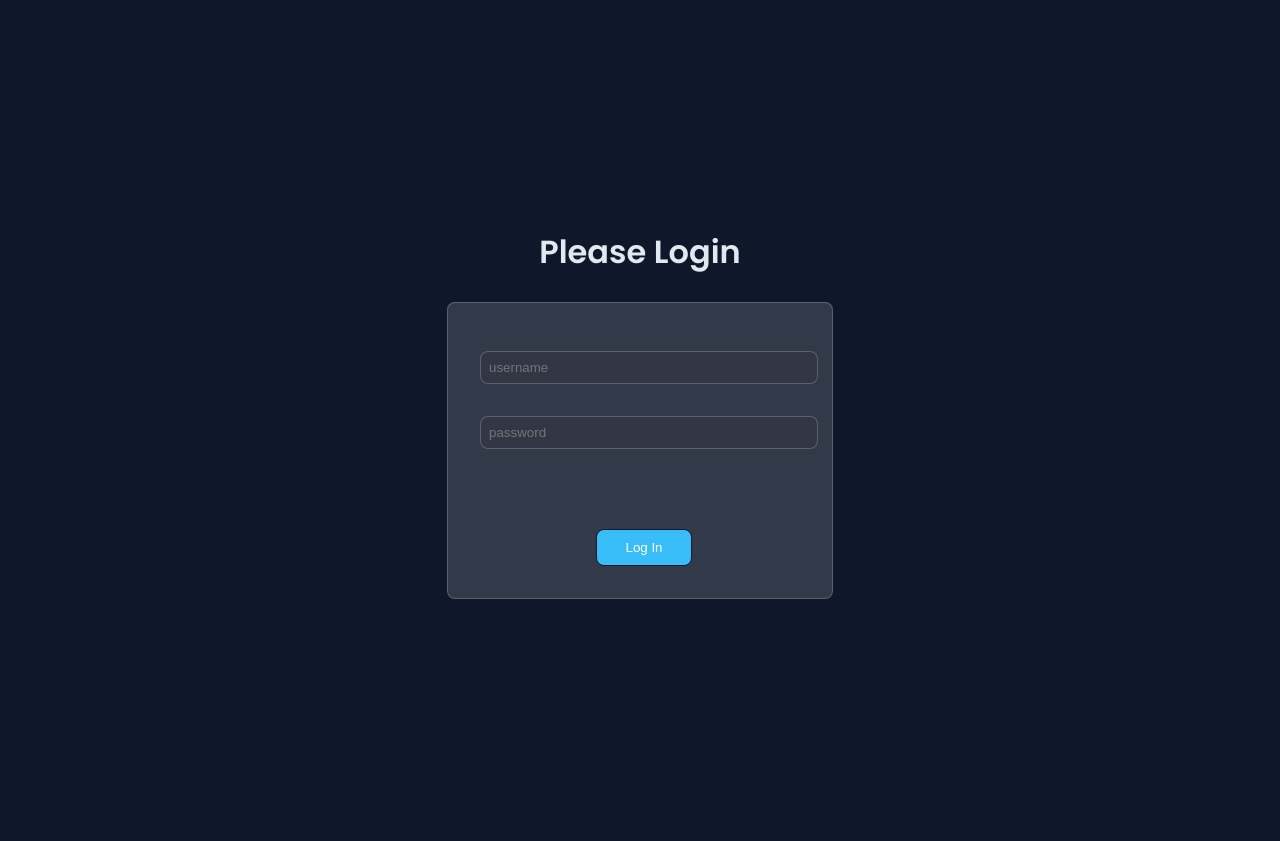
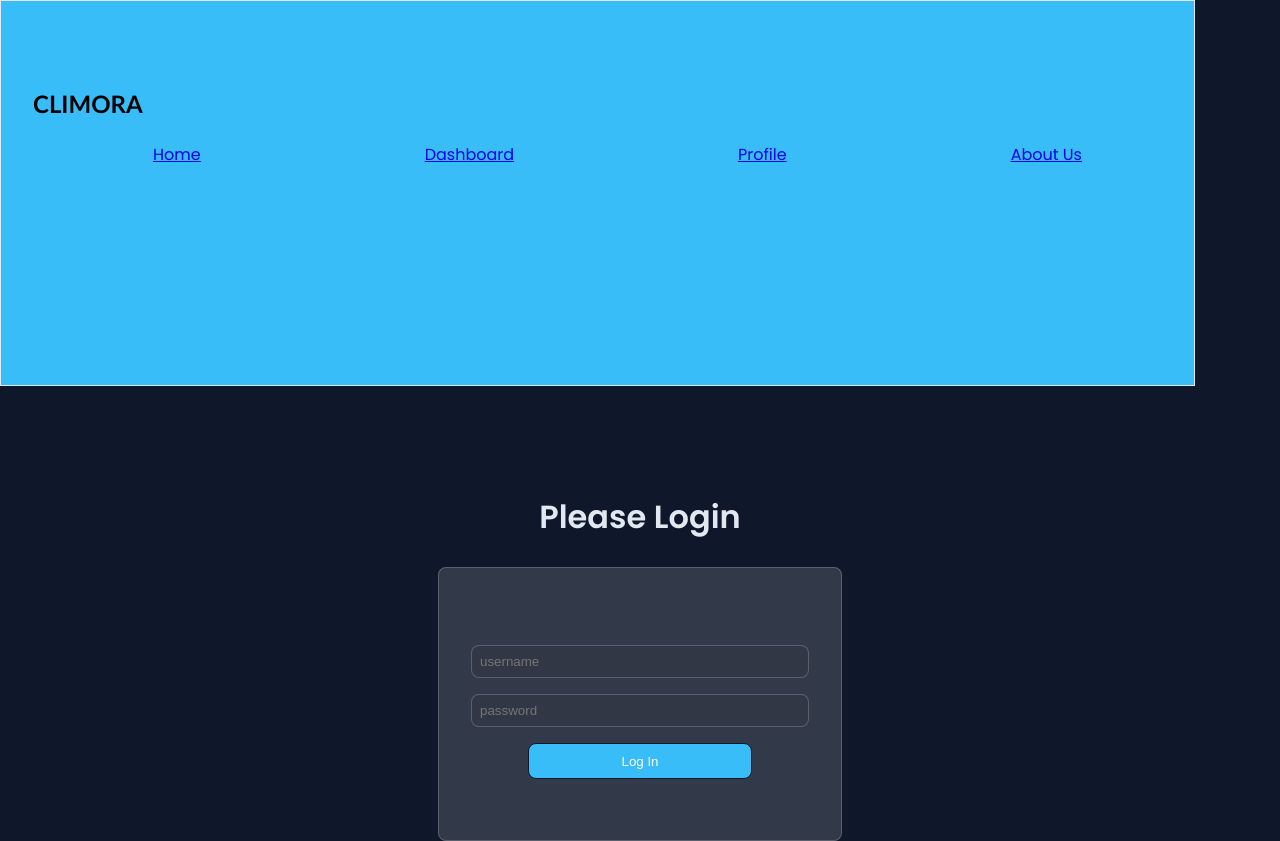
Before and after one commit to muskanm07/climora-weather-app, a React (Vite) app: page /weatherpage in a window 1280 px wide. Before the commit the page ends 800 px from the top, so only its background shows below. Built offline with nearby package versions, Linux system fonts and the light colour scheme.

Commit message:
added router and fixed bugs from weather forecast

```diff
--- a/src/App.css
+++ b/src/App.css
@@ -1,15 +1,14 @@
 @import url('https://fonts.googleapis.com/css2?family=Poppins:wght@300;400;500;600&display=swap');
 
 body{
-  display: flex;
-  justify-content:center ;
-  align-items: center;
+
   min-height: 100vh;
   background: #0f172a;
   font-family: 'Poppins', sans-serif;
   margin: 0;
   padding: 0;
   box-sizing: border-box;
+
 }
 .home{
  display: flex;
@@ -24,8 +23,8 @@ body{
 .navbar{
   display: inline-block;
   background-color: #38bdf8;
- min-width: 80rem;
-  max-height: 10rem;
+  min-width: 30rem;
+  min-height: 20rem;
    border: 1px solid #e2e8f0;
   margin-bottom: 5rem;
    padding: 2rem 0;
@@ -79,7 +78,8 @@ li{
   border: 1px solid rgba(255,255,255,0.2);
   width: 90%;
   max-width:20rem;
-  max-height:30rem;
+
+  height: auto;
 
   border-radius: 2rem;
   color: #e2e8f0;
@@ -87,6 +87,10 @@ li{
   padding: 1rem;
   box-shadow: 0 8px 30px rgba(0,0,0,0.3);
 
+
+}
+.weather-main{
+  text-align: center;
 
 }
 .forecast-container{
@@ -102,49 +106,71 @@ li{
   backdrop-filter: blur(12px);
   border: 1px solid rgba(255,255,255,0.2);
   border-radius: 1rem;
- min-width: 14rem;
-  min-height: 13rem;
+ min-width: 11rem;
+  min-height: 10rem;
   margin-top: 2rem;
+
 
 
 
 }
 .forecast-days{
  text-align: center;
+ padding-top: 1rem;
 }
-input{
+.searchBar{
+  display: flex;
+  justify-content: center;
+  align-items: center;
+  gap: .6rem;
+  margin-top: 1rem;
+  margin-left:4rem;
+
+}
+ input{
+
   background: rgba(255,255,255,0.15);
   color: white;
   border: 1px solid rgba(255,255,255,0.2);
-  width: 20rem;
+  width: 22rem;
   border-radius: .5rem;
   padding: 0.5rem;
-  margin: 1rem auto;
+
+
 
 
 }
 
-button{
+ button{
 
   width: 6rem;
   border: 1px solid #0f172a;
-  margin-top:4rem ;
   padding: 0.6rem;
   border-radius: .5rem;
- background: #38bdf8;
- color: white;
- margin-left: .5rem;
+  background: #38bdf8;
+  color: white;
+
 }
 h2{
   font-size: 2rem;
-  padding-bottom: 0;
   color: #e2e8f0;
   text-align: center;
 }
+h3{
+font-weight: 900;
+
+}
 p{
-  font-size:1rem ;
- margin: .2rem;
+  font-size:.8rem ;
+ margin: .1rem;
  color: #e2e8f0;
+}
+.form{
+  display: flex;
+  flex-direction: column;
+  justify-content: center;
+  align-items: center;
+
 }
 .LoginForm{
   display: flex;
@@ -154,17 +180,24 @@ p{
   background: rgba(255,255,255,0.15);
   color: white;
   border: 1px solid rgba(255,255,255,0.2);
-  width: 20rem;
+  min-width:16rem ;
+  min-height: 13rem;
   border-radius: .5rem;
+
   padding: 2rem;
 
 }
+
 .login{
   width: 20rem;
   margin-top: 1rem;
    background: rgba(49, 49, 49, 0.15);
 
 
+}
+.login-btn{
+ margin-top: 1rem;
+ min-width: 14rem;
 }
 .loading{
   display: flex;
@@ -255,7 +288,7 @@ p{
   font-size: 1rem;
   }
      input{
-      margin-top: 3rem;
+      margin: 3rem auto;
       width: 94%;
       font-size: 1rem;
   }
--- a/src/App.jsx
+++ b/src/App.jsx
@@ -1,20 +1,27 @@
 
+import { Route, Routes } from 'react-router-dom'
 import './App.css'
-import WeatherPage from './components/WeatherPage'
+import WeatherPage from './pages/WeatherPage'
 import HomePage from './pages/Home'
 import Profile from './pages/Profile'
+import NavBar from './components/Navbar'
 
 function App() {
 
 
   return (
-    <>
-      <WeatherPage/>
-      {/* <HomePage/> */}
+          <>
+          <NavBar/>
+          <Routes>
+            <Route path='/home'
+            element={<HomePage/>}/>
+            <Route path='/weatherpage'
+            element={<WeatherPage/>}/>
+       {/* <Route path='/profile'
+            element={<Profile/>}/> */}
 
-
-
-    </>
+          </Routes>
+      </>
   )
 }
 
--- /dev/null
+++ b/src/components/Navbar.jsx
@@ -0,0 +1,27 @@
+import { Link } from "react-router-dom"
+
+export default function NavBar(){
+
+    return(
+         <nav className="navbar">
+                   <h3 className='logo'>CLIMORA</h3>
+                    <ul>
+                    <li>
+                                <Link to="/home">Home</Link>
+                 </li>
+                    <li>
+                                  <Link to="/weatherpage">Dashboard</Link>
+
+                    </li>
+                    <li>
+                                  <Link to="/profile">Profile</Link>
+
+                    </li>
+                    <li>
+                                  <Link to="/aboutus">About Us</Link>
+
+                    </li>
+                 </ul>
+                </nav>
+    )
+}
--- a/src/components/WeatherCard.jsx
+++ b/src/components/WeatherCard.jsx
@@ -11,6 +11,7 @@ export default function WeatherCard({city}){
       if (!city) return null;
      const currentWeather=city.list[0]
 
+
    const getWeatherVideo=(condition)=>{
   if(condition.toLowerCase().includes("rain"))
     return rainVideo
@@ -23,32 +24,14 @@ export default function WeatherCard({city}){
   if(condition.toLowerCase().includes("cloud"))
     return cloudVideo
   return cloudVideo
-  //  if(condition.toLowerCase().includes("drizzle"))
-  //   return rainVideo
-  //  if(condition.toLowerCase().includes("rain"))
-  //   return rainVideo
-  // if(condition.toLowerCase().includes("thunderstorm"))
-  //   return rainVideo
 
-  // if(condition.toLowerCase().includes("haze"))
-  //   return haze
-
-  // if(condition.toLowerCase().includes("mist"))
-  //   return haze
-
-  // if(condition.toLowerCase().includes("fog"))
-  //   return haze
-
-  // if(condition.toLowerCase().includes("clear"))
-  //   return clearVideo
-
-  // if(condition.toLowerCase().includes("cloud"))
-  //   return cloudVideo
-
-  // return cloudVideo
 }
-
-
+   console.log(city.list)
+ console.log(
+  city.list.map(
+    (item) => item.weather[0].description
+  )
+)
 
 
     return(
@@ -56,26 +39,25 @@ export default function WeatherCard({city}){
        <div className="weatherCard">
         <div className="weather-main">
             <h2>{city.city.name}, {city.city.country}</h2>
-             <p>{currentWeather.weather[0].description}</p>
+             <h3> {Math.round(currentWeather.main.temp)}°C</h3>
+
             <video
-              key={currentWeather.weather[0].description}
+             key={currentWeather.weather[0].description}
             autoPlay
             loop
             muted
              preload="auto"
             style={{
-              height:"12rem",
-              width:"18rem",
+              height:"11rem",
+              width:"14rem",
               objectFit:"cover",
               borderRadius:"12px"
             }} >
-               <source
-    src={getWeatherVideo(currentWeather.weather[0].description)}
-    type="video/mp4"
-  />
+              <source src={getWeatherVideo(currentWeather.weather[0].description)} type="video/mp4" />
+
   </video>
+             <p>{currentWeather.weather[0].description}</p>
             <p>Feels Like: {Math.round(currentWeather.main.feels_like)}°C</p>
-            <p>Min: {Math.round(currentWeather.main.temp_min)}°C</p>
             <p>Max: {Math.round(currentWeather.main.temp_max)}°C</p>
             <p>Humidity: {currentWeather.main.humidity}%</p>
             <p>Wind: {currentWeather.wind.speed} m/s</p>
@@ -97,9 +79,10 @@ export default function WeatherCard({city}){
             month:"short",
             day:"numeric"
            })}</p>
+
            <p className="forecast">{Math.round(item.main.temp)}°C</p>
            <video
-              key={item.weather[0].main}
+              key={item.weather[0].description}
             autoPlay
             loop
             muted
@@ -110,12 +93,10 @@ export default function WeatherCard({city}){
               objectFit:"cover",
               borderRadius:"12px"
             }} >
-               <source
-    src={getWeatherVideo(item.weather[0].description)}
-    type="video/mp4"
-  />
+              <source src={getWeatherVideo(item.weather[0].description)} type="video/mp4" />
   </video>
-            <p className="forecast">{item.weather[0].description}</p>
+  <p className="forecast">{item.weather[0].description}</p>
+
             </div>
             </div>
 
--- a/src/pages/Home.jsx
+++ b/src/pages/Home.jsx
@@ -1,19 +1,12 @@
 import SearchBar from '../components/SearchBar'
+
 export default function HomePage(){
 
     return(
 
         <div className="home">
 
-        <nav className="navbar">
-           <h3 className='logo'>CLIMORA</h3>
-            <ul>
-            <li>HOME </li>
-            <li>DASHBOARD</li>
-            <li>PROFILE</li>
-            <li>ABOUT US</li>
-         </ul>
-        </nav>
+
         <SearchBar />
         <main className="hero">
             <h2>WELCOME TO CLIMORA</h2>
--- a/src/pages/Login.jsx
+++ b/src/pages/Login.jsx
@@ -2,7 +2,8 @@ export default function LoginForm({username,setUserName,password,setPassWord,han
 
 
     return(
-        <>
+
+        <div className="form">
       <h2>Please Login</h2>
       <form onSubmit={handleFormSubmit} className="LoginForm">
       <input type="text"
@@ -17,9 +18,10 @@ export default function LoginForm({username,setUserName,password,setPassWord,han
       placeholder="password"
       className="login"/>
       {errors.password && <p>{errors.password}</p> }
-      <button type="submit">Log In</button>
+      <button type="submit" className="login-btn">Log In</button>
    </form>
-   </>
+   </div>
+
 
     )
 }
```
Also changed, not shown: src/pages/WeatherPage.jsx (renamed from src/components/WeatherPage.jsx, +7 -7 lines).
